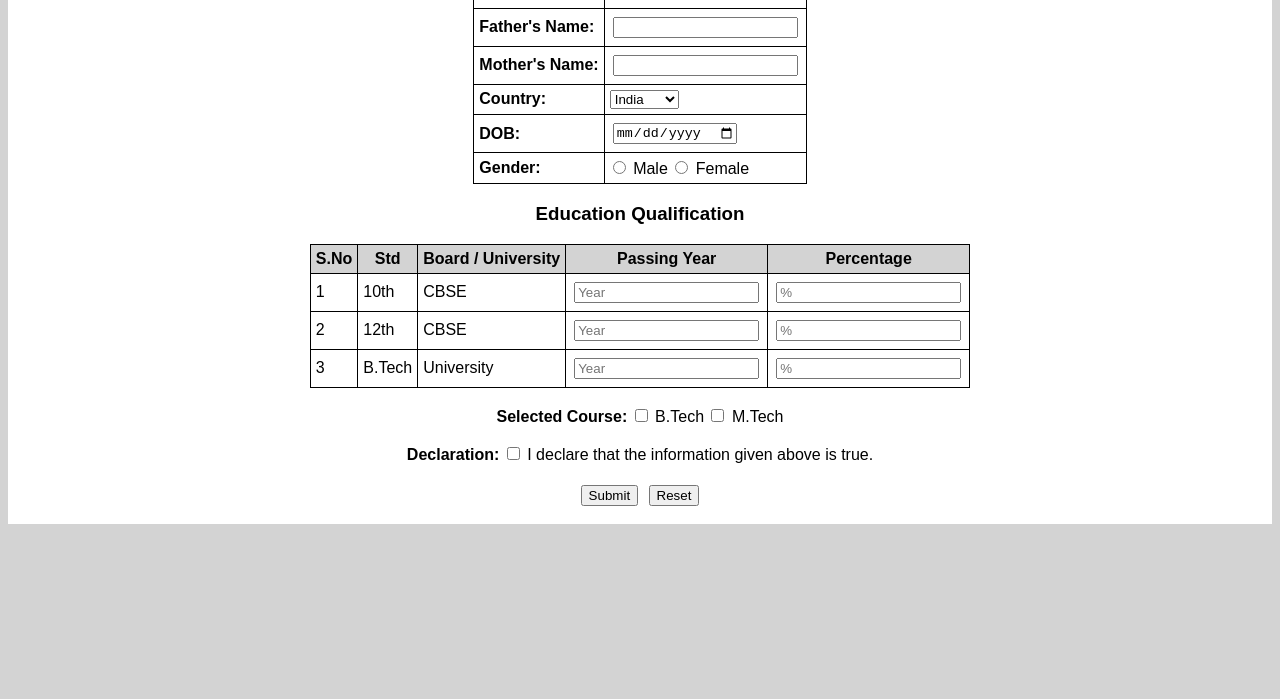
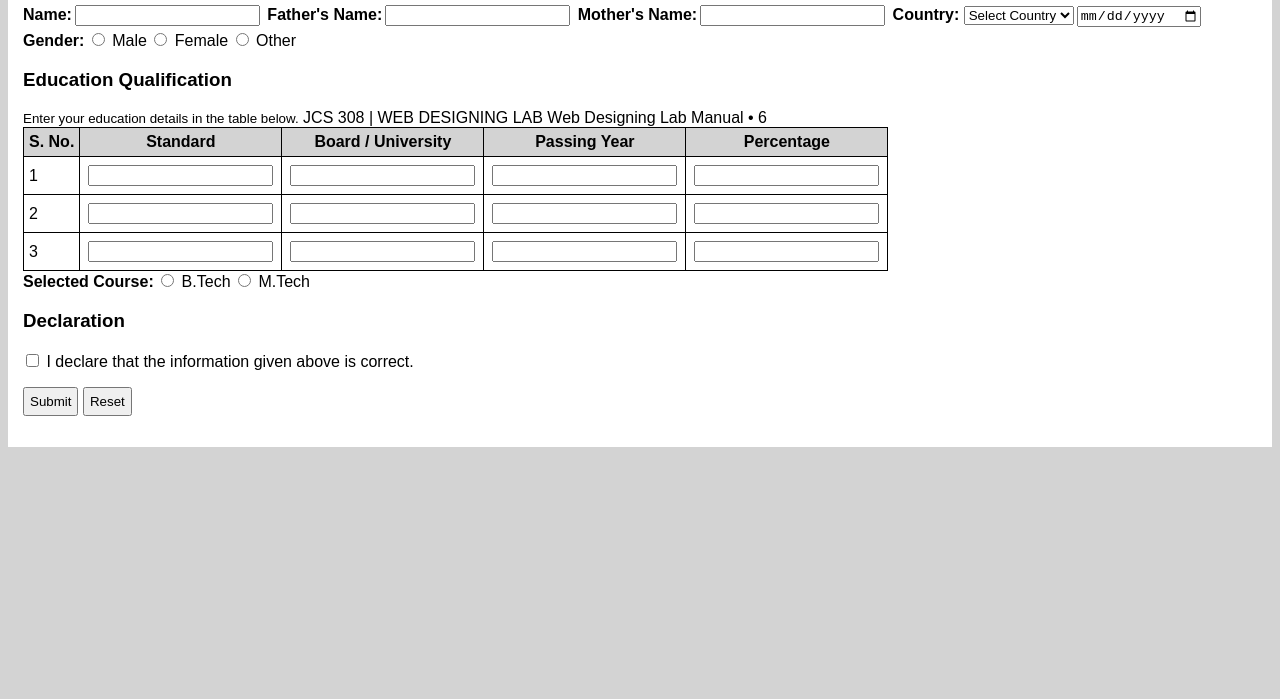
Before and after one commit to Aayushich0660/web-dev-exp2, a plain HTML site: page index.html in a window 1280 px wide. Shown: the part 101-800 px from the top of the page. Drawn offline with Linux system fonts and the light colour scheme.

Commit message:
Update index.html

```diff
--- a/index.html
+++ b/index.html
@@ -1,118 +1,42 @@
-
+<!DOCTYPE html>
 <html>
 <head>
 <title>Portfolio</title>
 <link rel="stylesheet" href="style.css">
 </head>
-
 <body>
-
-    <center>
-        <h2>Portfolio</h2>
-
 <form>
-            <table cellpadding="5">
-
-                <tr>
-                    <td><b>Name:</b></td>
-                    <td><input type="text" name="name"></td>
-                </tr>
-
-                <tr>
-                    <td><b>Father's Name:</b></td>
-                    <td><input type="text" name="father"></td>
-                </tr>
-
-                <tr>
-                    <td><b>Mother's Name:</b></td>
-                    <td><input type="text" name="mother"></td>
-                </tr>
-
-                <tr>
-                    <td><b>Country:</b></td>
-                    <td>
-                        <select name="country">
-                            <option>India</option>
-                            <option>USA</option>
-                            <option>UK</option>
-                            <option>Canada</option>
-                            <option>Other</option>
-                        </select>
-                    </td>
-                </tr>
-
-                <tr>
-                    <td><b>DOB:</b></td>
-                    <td><input type="date" name="dob"></td>
-                </tr>
-
-                <tr>
-                    <td><b>Gender:</b></td>
-                    <td>
-                        <input type="radio" name="gender" value="Male"> Male
-                        <input type="radio" name="gender" value="Female"> Female
-                    </td>
-                </tr>
-
+<h1>Portfolio</h1>
+<b>Name:</b><input type="text" required>
+<b>Father's Name:</b><input type="text">
+<b>Mother's Name:</b><input type="text">
+<b>Country:</b>
+<select><option>Select Country</option><option>India</option><option>USA</option><option>UK</option></se lect>
+<b>Date of Birth:</b><input type="date">
+<b>Gender:</b>
+<input type="radio" name="g"> Male
+<input type="radio" name="g"> Female
+<input type="radio" name="g"> Other
+<h3>Education Qualification</h3>
+<small>Enter your education details in the table below.</small>
+<table>
+<tr><th>S. No.</th><th>Standard</th><th>Board / University</th><th>Passing Year</th><th>Percentage</th></tr>
+<tr><td>1</td><td><input type="text"></td><td><input type="text"></td><td><input type="text"></td><td><input type="text"></td></tr>
+JCS 308 | WEB DESIGNING LAB
+Web Designing Lab Manual • 6
+<tr><td>2</td><td><input type="text"></td><td><input type="text"></td><td><input type="text"></td><td><input type="text"></td></tr>
+<tr><td>3</td><td><input type="text"></td><td><input type="text"></td><td><input type="text"></td><td><input type="text"></td></tr>
 </table>
-
-            <h3>Education Qualification</h3>
-
-            <table border="1" cellpadding="5">
-
-                <tr>
-                    <th>S.No</th>
-                    <th>Std</th>
-                    <th>Board / University</th>
-                    <th>Passing Year</th>
-                    <th>Percentage</th>
-                </tr>
-
-                <tr>
-                    <td>1</td>
-                    <td>10th</td>
-                    <td>CBSE</td>
-                    <td><input type="number" placeholder="Year"></td>
-                    <td><input type="number" placeholder="%"></td>
-                </tr>
-
-                <tr>
-                    <td>2</td>
-                    <td>12th</td>
-                    <td>CBSE</td>
-                    <td><input type="number" placeholder="Year"></td>
-                    <td><input type="number" placeholder="%"></td>
-                </tr>
-
-                <tr>
-                    <td>3</td>
-                    <td>B.Tech</td>
-                    <td>University</td>
-                    <td><input type="number" placeholder="Year"></td>
-                    <td><input type="number" placeholder="%"></td>
-                </tr>
-
-            </table>
-
-            <br>
-
 <b>Selected Course:</b>
-            <input type="checkbox" name="course" value="BTech"> B.Tech
-            <input type="checkbox" name="course" value="MTech"> M.Tech
-
-            <br><br>
-
-            <b>Declaration:</b>
-            <input type="checkbox" name="declaration">
-            I declare that the information given above is true.
-
-            <br><br>
-
-            <input type="submit" value="Submit">
-            <input type="reset" value="Reset">
-
+<input type="radio" name="c"> B.Tech
+<input type="radio" name="c"> M.Tech
+<h3>Declaration</h3>
+<input type="checkbox" required>
+I declare that the information given above is correct.
+<p class="buttons">
+<button type="submit">Submit</button>
+<button type="reset">Reset</button>
+</p>
 </form>
-    </center>
-
 </body>
 </html>
```
Lines whose indentation alone changed are shown as unchanged.
